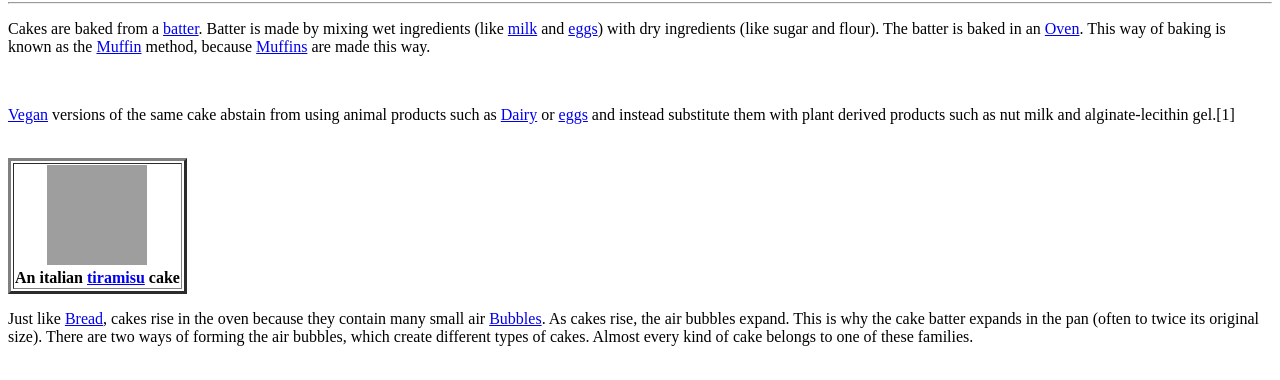
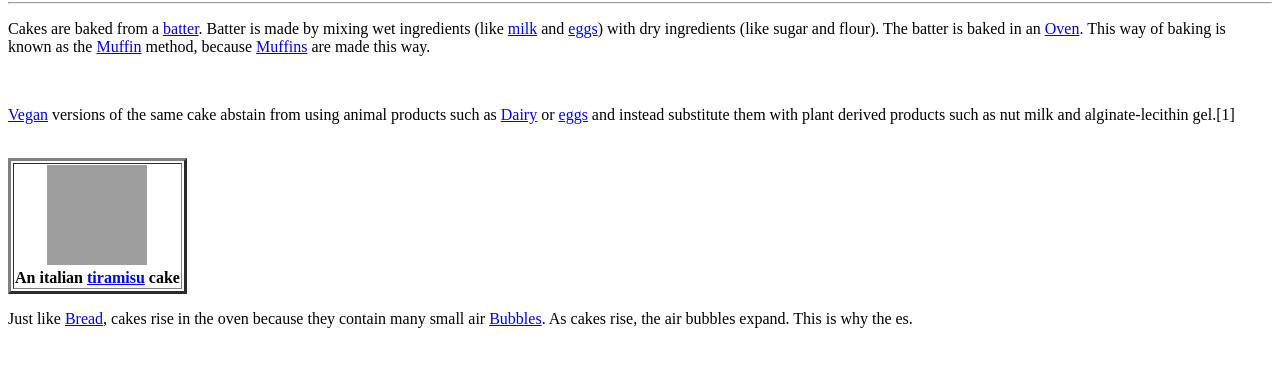
Before and after one commit to colelapp/git26, a plain HTML site: page Ccset 110 26/Lecture 1/assignment2.html in a window 1280 px wide. Shown: the part 416-796 px from the top of the page. Drawn offline with Linux system fonts and the light colour scheme; grey boxes are pictures that could not be loaded.

Commit message:
adding remmoved files or changed files

```diff
--- a/Ccset 110 26/Lecture 1/assignment2.html
+++ b/Ccset 110 26/Lecture 1/assignment2.html
@@ -33,7 +33,7 @@
     </th>
 </tr>
 </table>
- <p>Just like <a href="https://simple.wikipedia.org/wiki/Bread">Bread</a>, cakes rise in the oven because they contain many small air <a href="https://simple.wikipedia.org/wiki/Liquid_bubble?action=edit&redlink=1">Bubbles</a>. As cakes rise, the air bubbles expand. This is why the cake batter expands in the pan (often to twice its original size). There are two ways of forming the air bubbles, which create different types of cakes. Almost every kind of cake belongs to one of these families.</p><br>
+ <p>Just like <a href="https://simple.wikipedia.org/wiki/Bread">Bread</a>, cakes rise in the oven because they contain many small air <a href="https://simple.wikipedia.org/wiki/Liquid_bubble?action=edit&redlink=1">Bubbles</a>. As cakes rise, the air bubbles expand. This is why the es.</p><br>
  <h1><strong>Creamed Fat</strong></h1>
  <hr>
  <p>These cakes are made with <a href="https://simple.wikipedia.org/wiki/Butter">butter</a> or another <a href="https://simple.wikipedia.org/wiki/Fat">fat</a>, like vegetable shortening. The common way is to mix the fat and sugar, then add eggs, and then add flour. The fat should be soft. It should not be hard or <a href="https://simple.wikipedia.org/wiki/Liquid">liquid</a>. Mixing <a href="https://simple.wikipedia.org/wiki/Sugar">sugar</a> with fat creates many very small air bubbles. Most <a href="https://simple.wikipedia.org/wiki/Birthday">birthday</a> cakes are made this way. Cupcakes are also made this way.</p><br>
```
